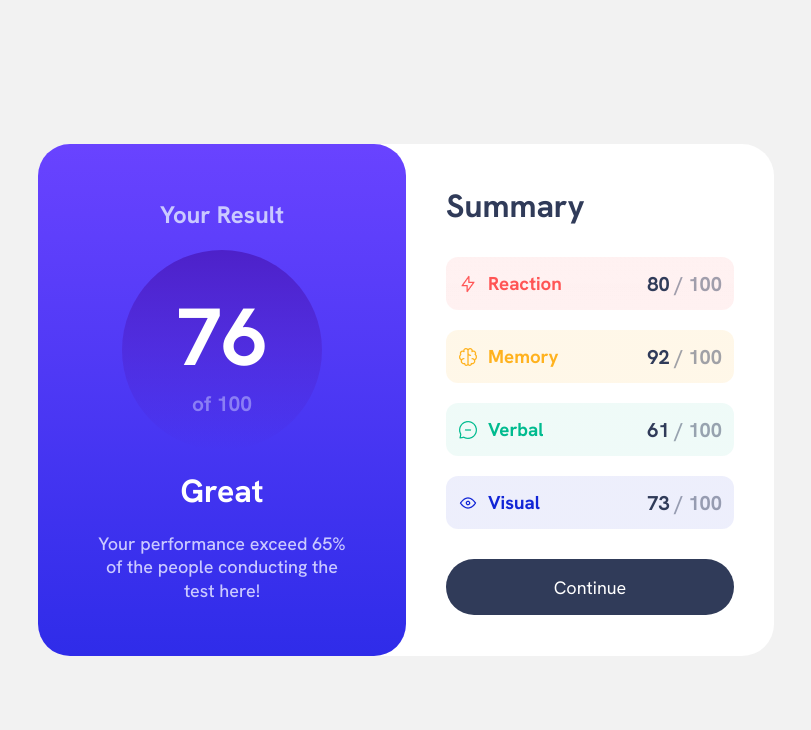
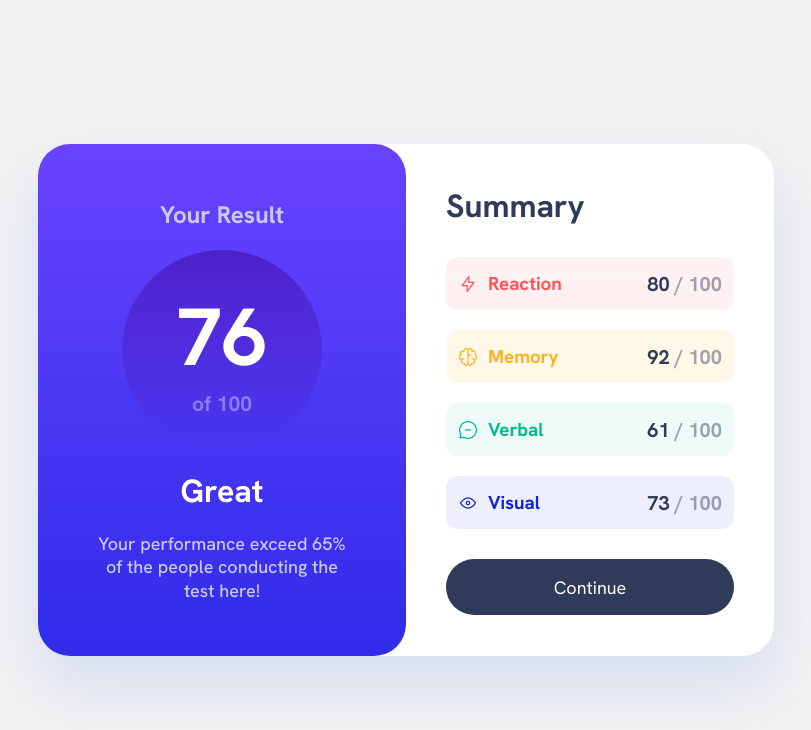
Before and after one commit to XizanaKNG/shualeduri, a plain HTML site: page index.html in a window 1280 px wide. Shown: the whole page, without its empty margins (234-1045 px from the left). Drawn offline with Linux system fonts and the light colour scheme.

Commit message:
Update style.css

```diff
--- a/style.css
+++ b/style.css
@@ -27,6 +27,7 @@ body {
     flex-direction: row;
     align-items: center;
     justify-content: space-between;
+    box-shadow: 0px 30px 60px 0px #3D6CEC26;
 }
 
 .results-container {
```
